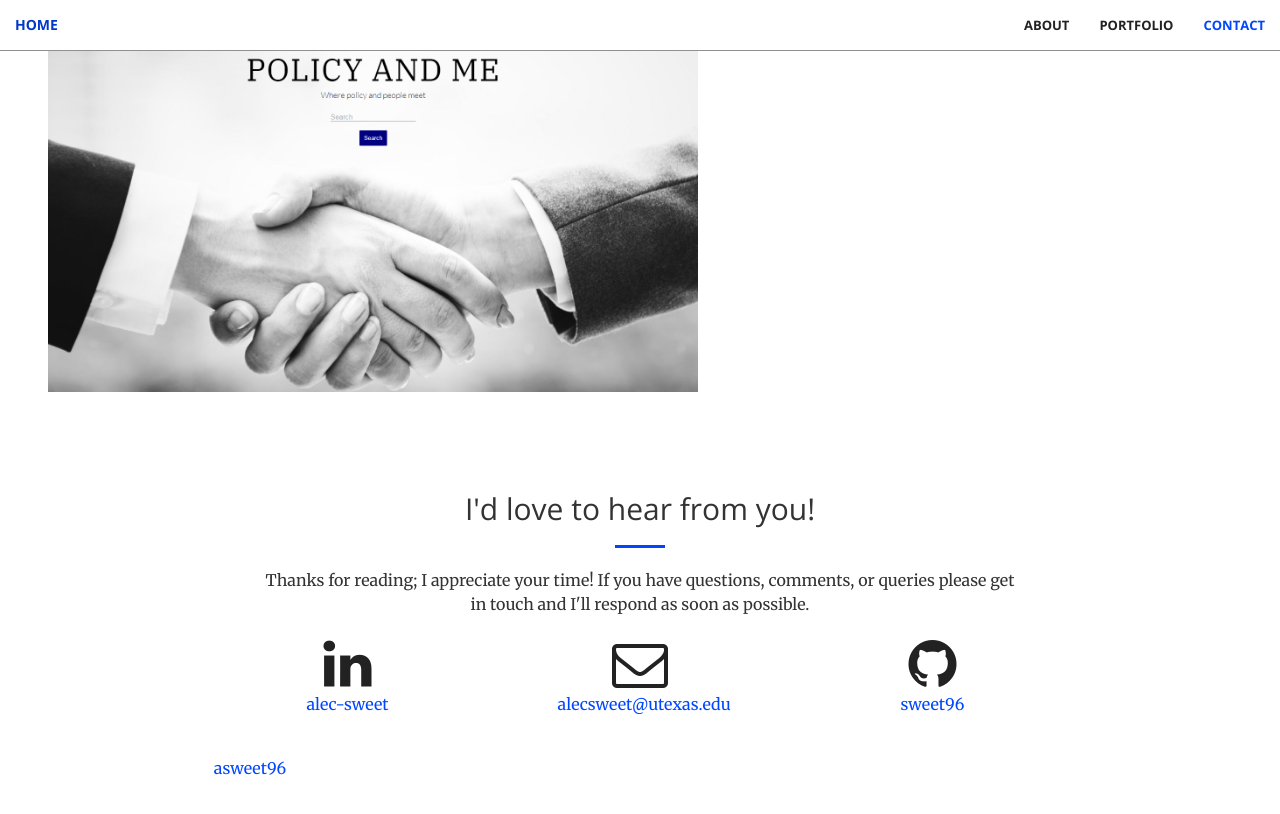
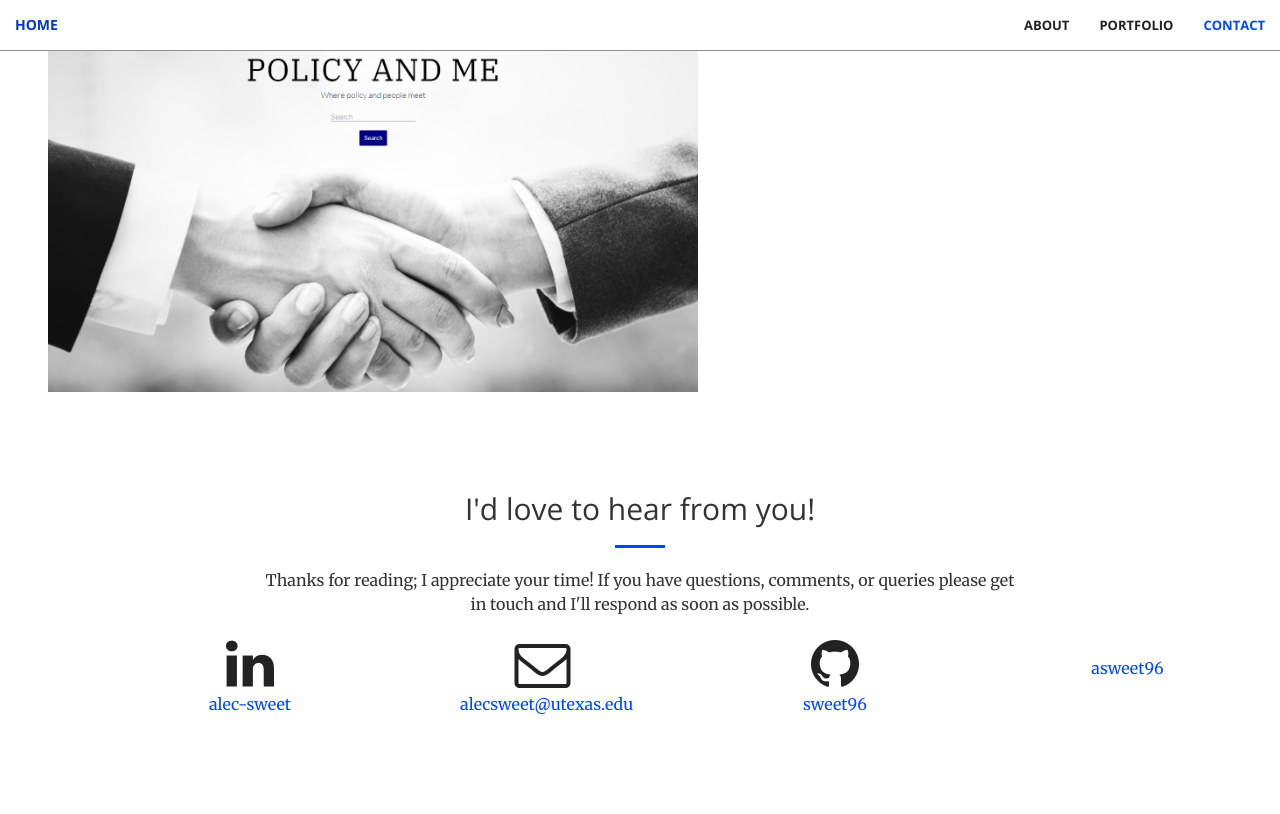
Before and after one commit to AlecSweet/AlecSweet.github.io, a Jekyll site: the page built from index.html, in a window 1280 px wide and 900 px high, scrolled down 1673 px. Shown: the top 814 px of the window. Built offline with Jekyll 4.4.1, drawn with Linux system fonts in a browser that asks for light colours.

Commit message:
Update contact.html

```diff
--- a/_includes/contact.html
+++ b/_includes/contact.html
@@ -6,7 +6,7 @@
                 <hr class="primary">
                 <p>Thanks for reading; I appreciate your time! If you have questions, comments, or queries please get in touch and I'll respond as soon as possible.</p>
             </div>
-            <div class="col-lg-2 col-lg-offset-2 text-center">
+            <div class="col-lg-2 col-lg-offset-1 text-center">
                 <a href="https://www.linkedin.com/in/{{ site.twitter_username }}">
                     <i class="fa fa-linkedin fa-3x wow bounceIn" data-wow-delay=".1s"></i>
                     <p>{{ site.twitter_username }}</p>
```
